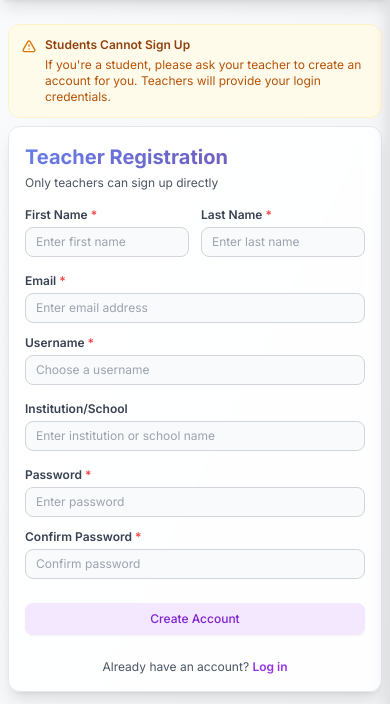
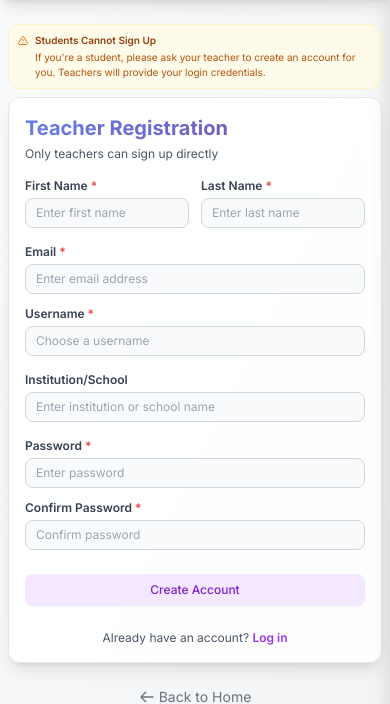
Before and after one commit to ehtesam75/ResTrack, a Django app: page /signup/ in a window 390 px wide. Shown: the part 65-769 px from the top of the page. Run offline with Django 5.2, Linux system fonts and the light colour scheme; some libraries are stand-ins or nearby versions.

```diff
--- a/marks/templates/marks/signup.html
+++ b/marks/templates/marks/signup.html
@@ -40,14 +40,14 @@
         {% endif %}
 
         <!-- Info Box -->
-        <div class="mt-6 mb-1 bg-amber-50 border border-amber-100 rounded-xl p-3 animate-fade-in-up" style="animation-delay: 0.2s;">
-            <div class="flex gap-2">
-                <svg class="w-4 h-4 text-amber-600 flex-shrink-0 mt-0.5" fill="none" stroke="currentColor" viewBox="0 0 24 24">
+        <div class="mt-6 mb-1 bg-amber-50 border border-amber-100 rounded-xl p-2 sm:p-3 animate-fade-in-up" style="animation-delay: 0.2s;">
+            <div class="flex gap-1.5 sm:gap-2">
+                <svg class="w-3 h-3 sm:w-4 sm:h-4 text-amber-600 flex-shrink-0 mt-0.5" fill="none" stroke="currentColor" viewBox="0 0 24 24">
                     <path stroke-linecap="round" stroke-linejoin="round" stroke-width="2" d="M12 9v2m0 4h.01m-6.938 4h13.856c1.54 0 2.502-1.667 1.732-3L13.732 4c-.77-1.333-2.694-1.333-3.464 0L3.34 16c-.77 1.333.192 3 1.732 3z"></path>
                 </svg>
-                <div class="text-xs text-amber-800">
+                <div class="text-[10px] sm:text-xs text-amber-800">
                     <p class="font-semibold">Students Cannot Sign Up</p>
-                    <p class="mt-1 text-amber-700">If you're a student, please ask your teacher to create an account for you. Teachers will provide your login credentials.</p>
+                    <p class="mt-0.5 sm:mt-1 text-amber-700">If you're a student, please ask your teacher to create an account for you. Teachers will provide your login credentials.</p>
                 </div>
             </div>
         </div>
```
